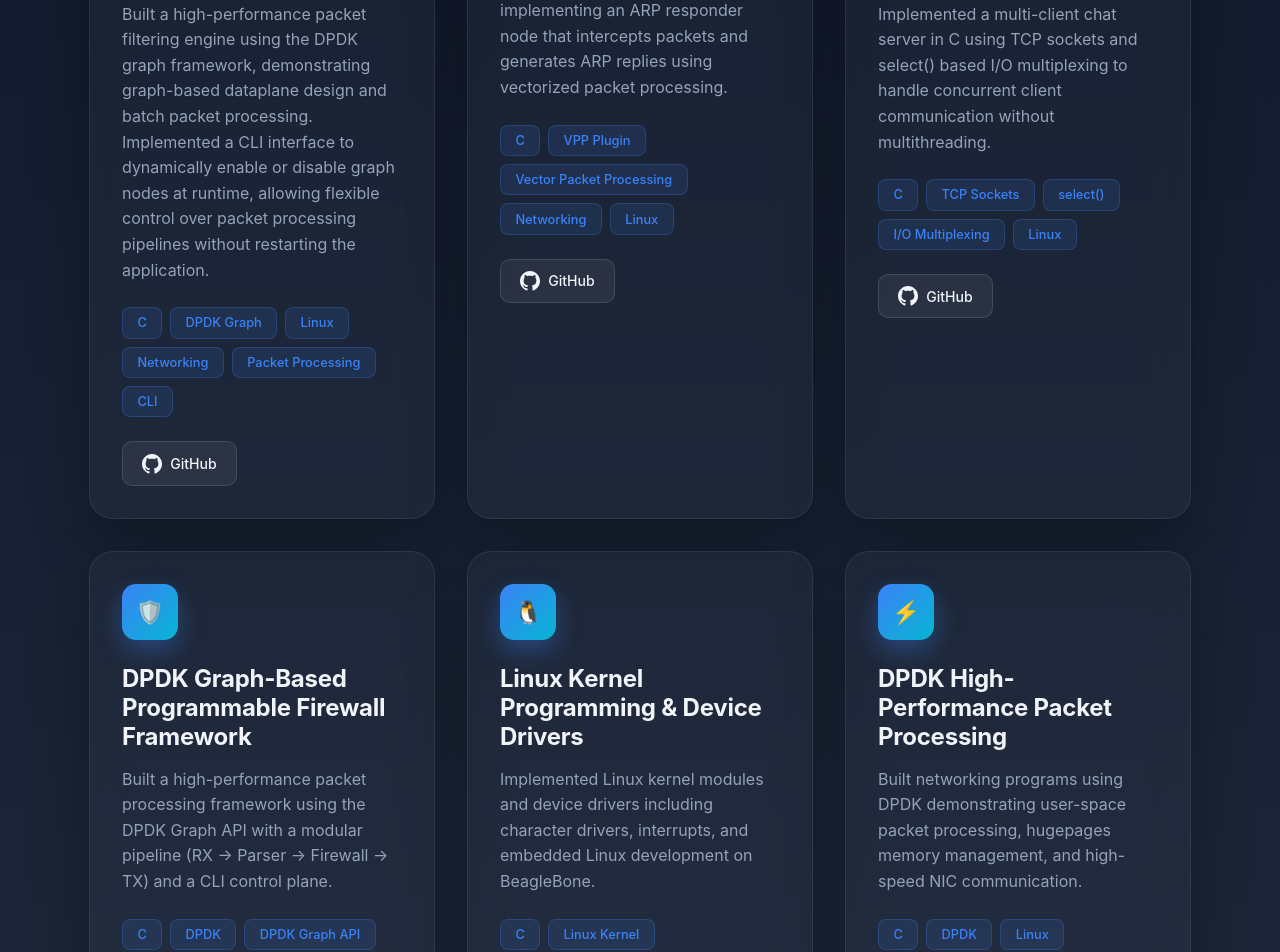
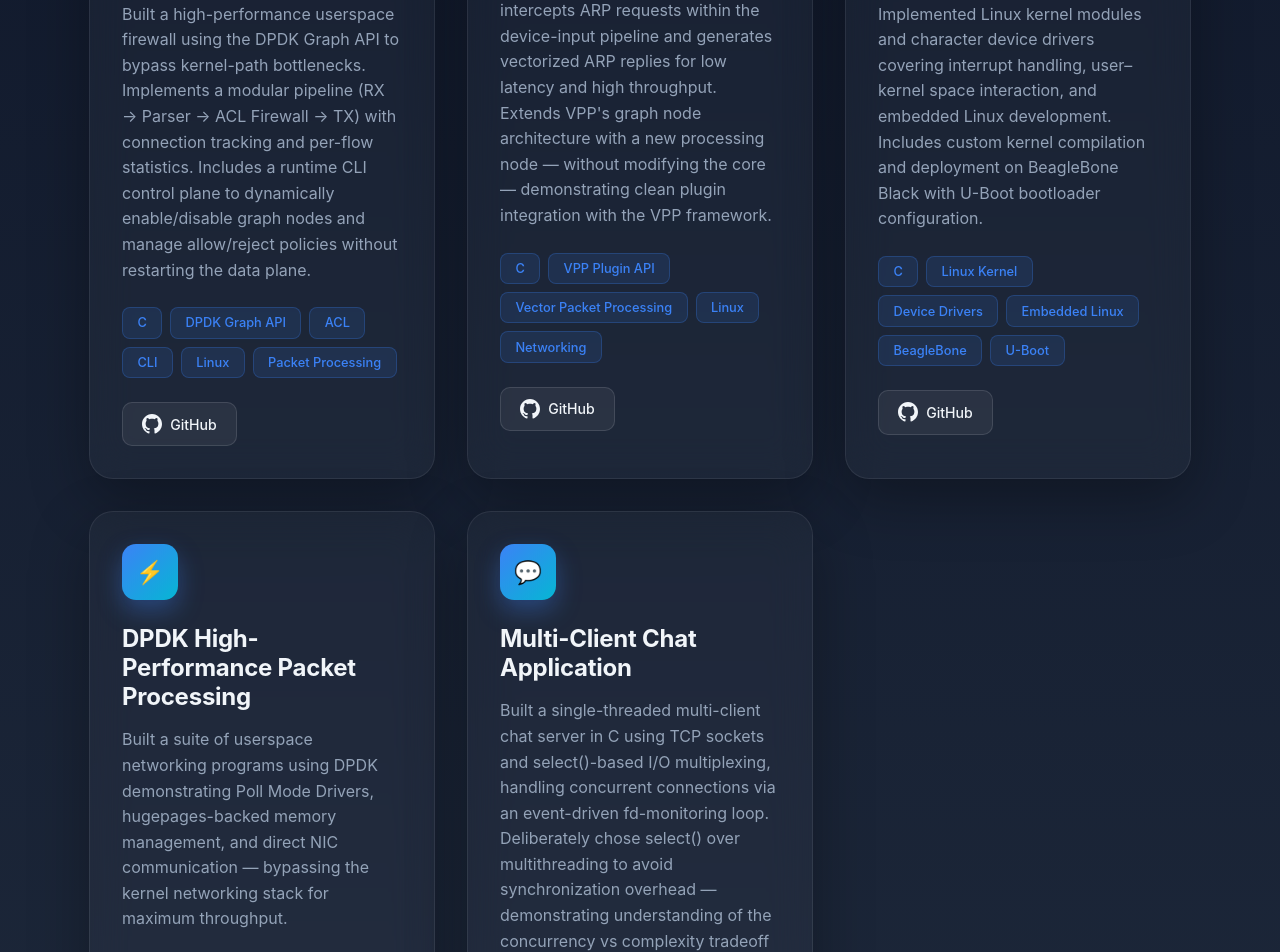
Before and after one commit to harshraj1695/Portfolio, a React (Vite) app: page / in a window 1280 px wide. Shown: the part 1980-2932 px from the top of the page. Built offline with nearby package versions, Linux system fonts and the light colour scheme; no server answers.

Commit message:
Revise project details and add new entries
Updated project descriptions and added new projects with detailed information about their implementation and technologies used.

```diff
--- a/src/components/Projects.tsx
+++ b/src/components/Projects.tsx
@@ -3,63 +3,46 @@ import type { Project } from '../types';
 import './Projects.css';
 
 const projectsData: Project[] = [
-
   {
     title: 'GraphShield – DPDK Graph-Based Packet Filtering Engine',
     icon: '🛡️',
     description:
-    'Built a high-performance packet filtering engine using the DPDK graph framework, demonstrating graph-based dataplane design and batch packet processing. Implemented a CLI interface to dynamically enable or disable graph nodes at runtime, allowing flexible control over packet processing pipelines without restarting the application.',
-  techStack: ['C', 'DPDK Graph', 'Linux', 'Networking', 'Packet Processing', 'CLI'],
+      'Built a high-performance userspace firewall using the DPDK Graph API to bypass kernel-path bottlenecks. Implements a modular pipeline (RX → Parser → ACL Firewall → TX) with connection tracking and per-flow statistics. Includes a runtime CLI control plane to dynamically enable/disable graph nodes and manage allow/reject policies without restarting the data plane.',
+    techStack: ['C', 'DPDK Graph API', 'ACL', 'CLI', 'Linux', 'Packet Processing'],
     githubUrl: 'https://github.com/harshraj1695/GraphShield',
   },
   {
     title: 'VPP Custom ARP Responder Plugin',
     icon: '📡',
     description:
-    'Developed a custom VPP plugin implementing an ARP responder node that intercepts packets and generates ARP replies using vectorized packet processing.',
-  techStack: ['C', 'VPP Plugin', 'Vector Packet Processing', 'Networking', 'Linux'],
+      'Authored a custom VPP plugin that intercepts ARP requests within the device-input pipeline and generates vectorized ARP replies for low latency and high throughput. Extends VPP\'s graph node architecture with a new processing node — without modifying the core — demonstrating clean plugin integration with the VPP framework.',
+    techStack: ['C', 'VPP Plugin API', 'Vector Packet Processing', 'Linux', 'Networking'],
     githubUrl: 'https://github.com/harshraj1695/VPP_For_Beginners/tree/main/plugins/myarp',
   },
-{
-  title: 'Multi-Client Chat Application (C, TCP Sockets)',
-  icon: '💬',
-  description:
-    'Implemented a multi-client chat server in C using TCP sockets and select() based I/O multiplexing to handle concurrent client communication without multithreading.',
-  techStack: ['C', 'TCP Sockets', 'select()', 'I/O Multiplexing', 'Linux'],
-  githubUrl: 'https://github.com/harshraj1695/TCP_chat_application',
-},
-{
-  title: 'DPDK Graph-Based Programmable Firewall Framework',
-icon: '🛡️',
-  description:
-    'Built a high-performance packet processing framework using the DPDK Graph API with a modular pipeline (RX → Parser → Firewall → TX) and a CLI control plane.',
-  techStack: ['C', 'DPDK', 'DPDK Graph API', 'Packet Processing', 'Linux'],
-  githubUrl: 'https://github.com/harshraj1695/DPDK_For_Beginners/tree/main/dpdk-graph-fw',
-},
-// {
-//   title: 'C Systems & Data Structures Projects Collection',
-//   icon: '🧠',
-//   description:
-//     'Collection of C programming projects covering data structures, sockets, IPC mechanisms, multithreading, and system programming.',
-//   techStack: ['C', 'POSIX APIs', 'Linux', 'Sockets', 'Multithreading', 'IPC'],
-//   githubUrl: 'https://github.com/harshraj1695/Cprojects',
-// },
   {
     title: 'Linux Kernel Programming & Device Drivers',
     icon: '🐧',
     description:
-    'Implemented Linux kernel modules and device drivers including character drivers, interrupts, and embedded Linux development on BeagleBone.',
-  techStack: ['C', 'Linux Kernel', 'Device Drivers', 'Embedded Linux', 'BeagleBone'],
+      'Implemented Linux kernel modules and character device drivers covering interrupt handling, user–kernel space interaction, and embedded Linux development. Includes custom kernel compilation and deployment on BeagleBone Black with U-Boot bootloader configuration.',
+    techStack: ['C', 'Linux Kernel', 'Device Drivers', 'Embedded Linux', 'BeagleBone', 'U-Boot'],
     githubUrl: 'https://github.com/harshraj1695/kernel_programing',
   },
   {
     title: 'DPDK High-Performance Packet Processing',
     icon: '⚡',
     description:
-    'Built networking programs using DPDK demonstrating user-space packet processing, hugepages memory management, and high-speed NIC communication.',
-  techStack: ['C', 'DPDK', 'Linux', 'Networking', 'HugePages'],
+      'Built a suite of userspace networking programs using DPDK demonstrating Poll Mode Drivers, hugepages-backed memory management, and direct NIC communication — bypassing the kernel networking stack for maximum throughput.',
+    techStack: ['C', 'DPDK', 'Poll Mode Drivers', 'HugePages', 'Linux', 'Networking'],
     githubUrl: 'https://github.com/harshraj1695/DPDK_For_Beginners',
-}
+  },
+  {
+    title: 'Multi-Client Chat Application',
+    icon: '💬',
+    description:
+      'Built a single-threaded multi-client chat server in C using TCP sockets and select()-based I/O multiplexing, handling concurrent connections via an event-driven fd-monitoring loop. Deliberately chose select() over multithreading to avoid synchronization overhead — demonstrating understanding of the concurrency vs complexity tradeoff in systems design.',
+    techStack: ['C', 'TCP Sockets', 'select()', 'I/O Multiplexing', 'Linux'],
+    githubUrl: 'https://github.com/harshraj1695/TCP_chat_application',
+  },
 ];
 
 const Projects = () => {
```
Lines whose indentation alone changed are shown as unchanged.
